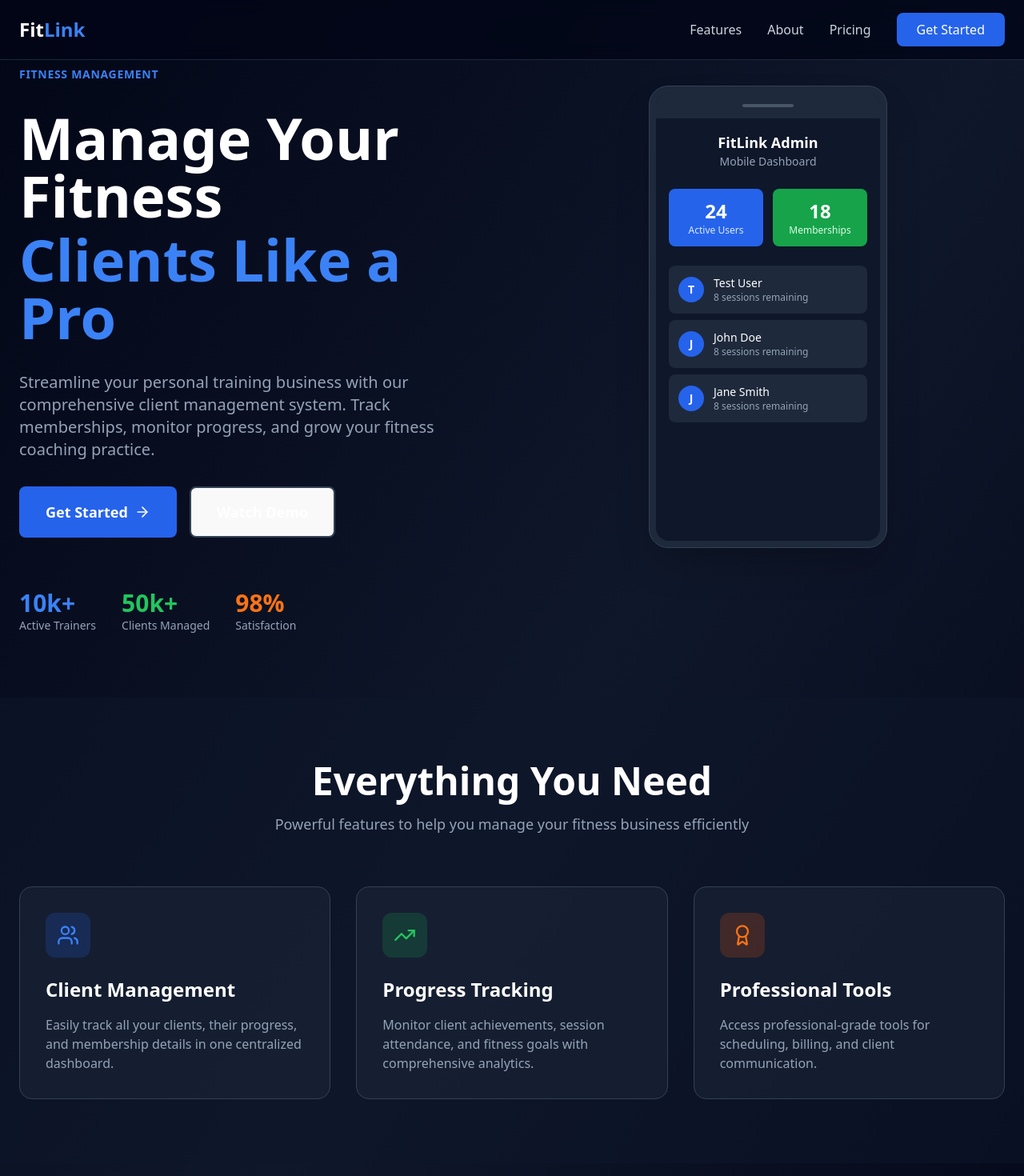
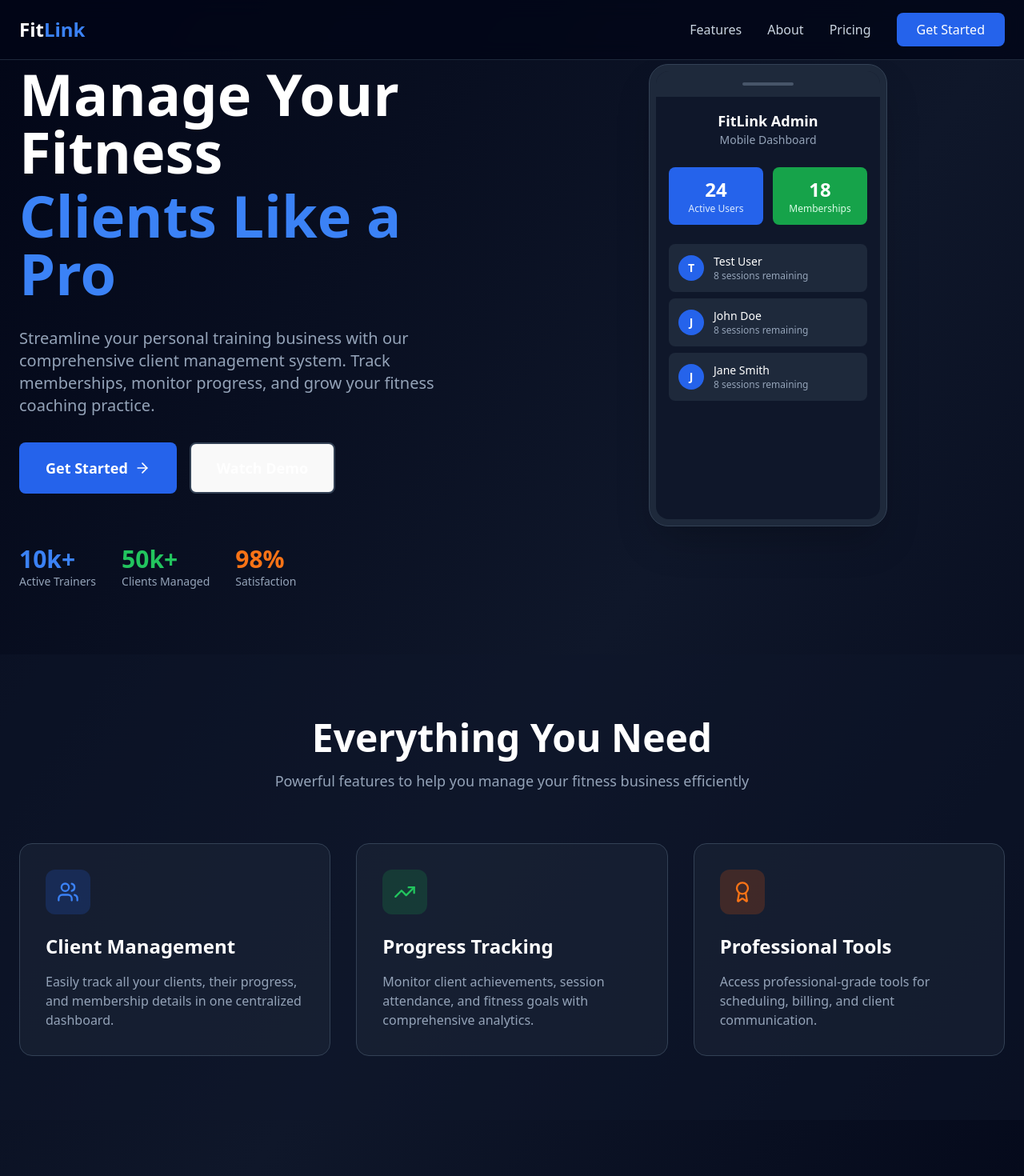
Before and after one commit to mdave94/FitLink, a React (Vite) app: page / in a window 1280 px wide. Shown: the top 1470 px of the page at 80% size. Built offline with nearby package versions, Linux system fonts and the light colour scheme.

Commit message:
Add basic animations

```diff
--- a/package.json
+++ b/package.json
@@ -10,17 +10,20 @@
     "preview": "vite preview"
   },
   "dependencies": {
+    "framer-motion": "^12.23.22",
     "lucide-react": "^0.544.0",
     "motion": "^12.23.22",
     "react": "^19.1.1",
     "react-dom": "^19.1.1",
-    "react-router-dom": "^7.9.3"
+    "react-router-dom": "^7.9.3",
+    "react-scroll": "^1.9.3"
   },
   "devDependencies": {
     "@eslint/js": "^9.36.0",
     "@types/node": "^24.6.0",
     "@types/react": "^19.1.13",
     "@types/react-dom": "^19.1.9",
+    "@types/react-scroll": "^1.8.10",
     "@vitejs/plugin-react": "^5.0.3",
     "autoprefixer": "^10.4.21",
     "class-variance-authority": "^0.7.1",
--- a/src/index.css
+++ b/src/index.css
@@ -5,6 +5,11 @@
 @layer base {
   :root {
     --radius: 0.5rem;
+  }
+
+  /* Default cursor for all elements */
+  * {
+    cursor: default;
   }
 }
 :root {
--- a/src/pages/LandingPage.tsx
+++ b/src/pages/LandingPage.tsx
@@ -2,6 +2,8 @@ import MobileAppReview from "@/ui/MobileAppReview";
 import { ArrowRight, Users, TrendingUp, Award, Menu, X } from "lucide-react";
 import { useState } from "react";
 import { useNavigate } from "react-router-dom";
+import { motion } from "framer-motion";
+import { Link } from "react-scroll";
 
 function App() {
   const [mobileMenuOpen, setMobileMenuOpen] = useState(false);
@@ -24,30 +26,41 @@ function App() {
 
             {/* Desktop Menu */}
             <div className="hidden md:flex items-center gap-8">
-              <a
-                href="#features"
-                className="text-slate-300 hover:text-white transition-colors"
+              <Link
+                to="features"
+                smooth={true}
+                duration={800}
+                offset={-70}
+                className="text-slate-300 hover:text-white transition-colors cursor-pointer"
               >
                 Features
-              </a>
-              <a
-                href="#about"
-                className="text-slate-300 hover:text-white transition-colors"
+              </Link>
+              <Link
+                to="about"
+                smooth={true}
+                duration={800}
+                offset={-70}
+                className="text-slate-300 hover:text-white transition-colors cursor-pointer"
               >
                 About
-              </a>
-              <a
-                href="#pricing"
-                className="text-slate-300 hover:text-white transition-colors"
+              </Link>
+              <Link
+                to="pricing"
+                smooth={true}
+                duration={800}
+                offset={-70}
+                className="text-slate-300 hover:text-white transition-colors cursor-pointer"
               >
                 Pricing
-              </a>
-              <button
+              </Link>
+              <motion.button
+                whileHover={{ scale: 1.05 }}
+                whileTap={{ scale: 0.95 }}
                 onClick={handleGetStarted}
                 className="bg-blue-600 hover:bg-blue-700 px-6 py-2 rounded-lg font-medium transition-colors"
               >
                 Get Started
-              </button>
+              </motion.button>
             </div>
 
             {/* Mobile Menu Button */}
@@ -68,27 +81,36 @@ function App() {
             }`}
           >
             <div className="flex flex-col gap-4 pt-4">
-              <a
-                href="#features"
-                className="text-slate-300 hover:text-white transition-colors py-2"
+              <Link
+                to="features"
+                smooth={true}
+                duration={800}
+                offset={-70}
+                className="text-slate-300 hover:text-white transition-colors py-2 cursor-pointer"
                 onClick={() => setMobileMenuOpen(false)}
               >
                 Features
-              </a>
-              <a
-                href="#about"
-                className="text-slate-300 hover:text-white transition-colors py-2"
+              </Link>
+              <Link
+                to="about"
+                smooth={true}
+                duration={800}
+                offset={-70}
+                className="text-slate-300 hover:text-white transition-colors py-2 cursor-pointer"
                 onClick={() => setMobileMenuOpen(false)}
               >
                 About
-              </a>
-              <a
-                href="#pricing"
-                className="text-slate-300 hover:text-white transition-colors py-2"
+              </Link>
+              <Link
+                to="pricing"
+                smooth={true}
+                duration={800}
+                offset={-70}
+                className="text-slate-300 hover:text-white transition-colors py-2 cursor-pointer"
                 onClick={() => setMobileMenuOpen(false)}
               >
                 Pricing
-              </a>
+              </Link>
               <button
                 onClick={handleGetStarted}
                 className="bg-blue-600 hover:bg-blue-700 px-6 py-3 rounded-lg font-medium transition-colors w-full mt-2"
@@ -106,11 +128,6 @@ function App() {
           <div className="grid lg:grid-cols-2 gap-8 lg:gap-12 items-center">
             {/* Left Content */}
             <div className="space-y-8">
-              <div className="inline-block">
-                <span className="text-blue-500 font-semibold text-sm tracking-wider uppercase">
-                  Fitness Management
-                </span>
-              </div>
               <h1 className="text-5xl md:text-6xl lg:text-7xl font-bold leading-tight">
                 Manage Your Fitness
                 <span className="block text-blue-500 mt-2">
@@ -153,7 +170,13 @@ function App() {
             </div>
 
             {/* Right Content - Mobile Dashboard */}
-            <MobileAppReview />
+            <motion.div
+              initial={{ opacity: 0, y: 100 }}
+              animate={{ opacity: 1, y: 0 }}
+              transition={{ duration: 0.8, delay: 0.3 }}
+            >
+              <MobileAppReview />
+            </motion.div>
           </div>
         </div>
       </section>
@@ -161,7 +184,13 @@ function App() {
       {/* Features Section */}
       <section id="features" className="py-20 px-6 bg-slate-900/50">
         <div className="max-w-7xl mx-auto">
-          <div className="text-center space-y-4 mb-16">
+          <motion.div
+            initial={{ opacity: 0, y: 50 }}
+            whileInView={{ opacity: 1, y: 0 }}
+            viewport={{ once: true, margin: "-100px" }}
+            transition={{ duration: 0.6 }}
+            className="text-center space-y-4 mb-16"
+          >
             <h2 className="text-4xl md:text-5xl font-bold">
               Everything You Need
             </h2>
@@ -169,41 +198,74 @@ function App() {
               Powerful features to help you manage your fitness business
               efficiently
             </p>
-          </div>
+          </motion.div>
 
           <div className="grid md:grid-cols-3 gap-8">
-            <div className="bg-slate-800/50 border border-slate-700 rounded-2xl p-8 hover:border-blue-500/50 transition-all group">
-              <div className="w-14 h-14 bg-blue-600/20 rounded-xl flex items-center justify-center mb-6 group-hover:bg-blue-600/30 transition-colors">
+            <motion.div
+              initial={{ opacity: 0, y: 50 }}
+              whileInView={{ opacity: 1, y: 0 }}
+              viewport={{ once: true }}
+              transition={{ duration: 0.5, delay: 0.1 }}
+              whileHover={{ y: -10, scale: 1.02 }}
+              className="bg-slate-800/50 border border-slate-700 rounded-2xl p-8 hover:border-blue-500/50 transition-all group cursor-pointer"
+            >
+              <motion.div
+                whileHover={{ rotate: 360, scale: 1.1 }}
+                transition={{ duration: 0.6 }}
+                className="w-14 h-14 bg-blue-600/20 rounded-xl flex items-center justify-center mb-6 group-hover:bg-blue-600/30 transition-colors"
+              >
                 <Users className="text-blue-500" size={28} />
-              </div>
+              </motion.div>
               <h3 className="text-2xl font-bold mb-4">Client Management</h3>
               <p className="text-slate-400">
                 Easily track all your clients, their progress, and membership
                 details in one centralized dashboard.
               </p>
-            </div>
+            </motion.div>
 
-            <div className="bg-slate-800/50 border border-slate-700 rounded-2xl p-8 hover:border-green-500/50 transition-all group">
-              <div className="w-14 h-14 bg-green-600/20 rounded-xl flex items-center justify-center mb-6 group-hover:bg-green-600/30 transition-colors">
+            <motion.div
+              initial={{ opacity: 0, y: 50 }}
+              whileInView={{ opacity: 1, y: 0 }}
+              viewport={{ once: true }}
+              transition={{ duration: 0.5, delay: 0.2 }}
+              whileHover={{ y: -10, scale: 1.02 }}
+              className="bg-slate-800/50 border border-slate-700 rounded-2xl p-8 hover:border-green-500/50 transition-all group cursor-pointer"
+            >
+              <motion.div
+                whileHover={{ rotate: 360, scale: 1.1 }}
+                transition={{ duration: 0.6 }}
+                className="w-14 h-14 bg-green-600/20 rounded-xl flex items-center justify-center mb-6 group-hover:bg-green-600/30 transition-colors"
+              >
                 <TrendingUp className="text-green-500" size={28} />
-              </div>
+              </motion.div>
               <h3 className="text-2xl font-bold mb-4">Progress Tracking</h3>
               <p className="text-slate-400">
                 Monitor client achievements, session attendance, and fitness
                 goals with comprehensive analytics.
               </p>
-            </div>
+            </motion.div>
 
-            <div className="bg-slate-800/50 border border-slate-700 rounded-2xl p-8 hover:border-orange-500/50 transition-all group">
-              <div className="w-14 h-14 bg-orange-600/20 rounded-xl flex items-center justify-center mb-6 group-hover:bg-orange-600/30 transition-colors">
+            <motion.div
+              initial={{ opacity: 0, y: 50 }}
+              whileInView={{ opacity: 1, y: 0 }}
+              viewport={{ once: true }}
+              transition={{ duration: 0.5, delay: 0.3 }}
+              whileHover={{ y: -10, scale: 1.02 }}
+              className="bg-slate-800/50 border border-slate-700 rounded-2xl p-8 hover:border-orange-500/50 transition-all group cursor-pointer"
+            >
+              <motion.div
+                whileHover={{ rotate: 360, scale: 1.1 }}
+                transition={{ duration: 0.6 }}
+                className="w-14 h-14 bg-orange-600/20 rounded-xl flex items-center justify-center mb-6 group-hover:bg-orange-600/30 transition-colors"
+              >
                 <Award className="text-orange-500" size={28} />
-              </div>
+              </motion.div>
               <h3 className="text-2xl font-bold mb-4">Professional Tools</h3>
               <p className="text-slate-400">
                 Access professional-grade tools for scheduling, billing, and
                 client communication.
               </p>
-            </div>
+            </motion.div>
           </div>
         </div>
       </section>
```
Also changed, not shown: 1 other file (tests, documents, lock files or other folders).
